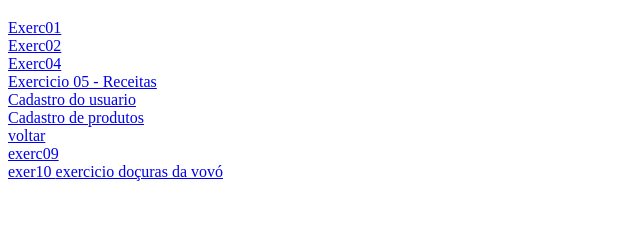
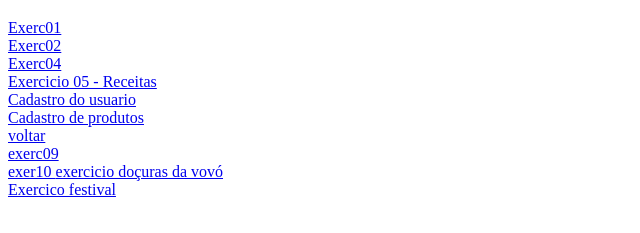
Before and after one commit to vieduarda1/aulas_lima, a plain HTML site: page Atividades/atividades.html in a window 1280 px wide. Shown: the part 61-294 px from the top of the page, without its empty margins (0-640 px from the left). Drawn offline with Linux system fonts and the light colour scheme.

Commit message:
mudança

```diff
--- a/Atividades/atividades.html
+++ b/Atividades/atividades.html
@@ -22,6 +22,7 @@
     <a href="./exer09_cafetaria/index.html"> exerc09</a> <br>
     <a href="./exer10_starbucks/index.html">exer10 </a>
     <a href="./exer11_docuras_da_vovo/index.html">exercicio doçuras da vovó </a><br>
+    <a href="./exer13_Evento_festival/index.html">Exercico festival</a>
 
 </body>
 </html>
```
